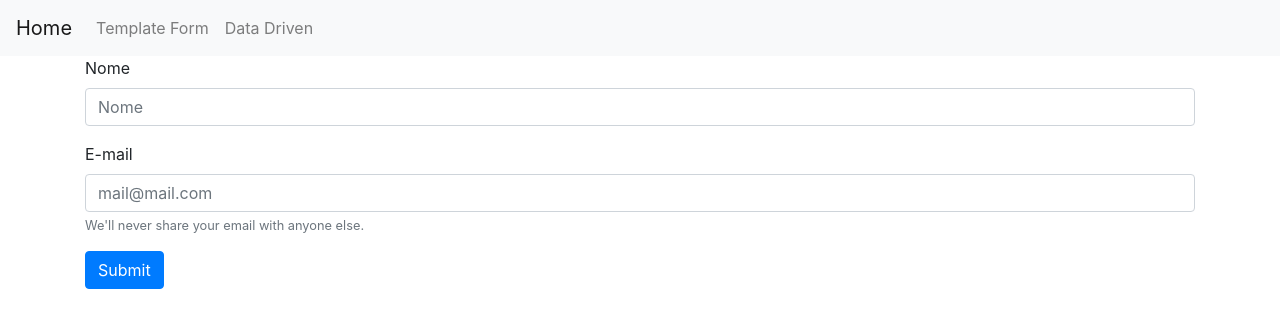
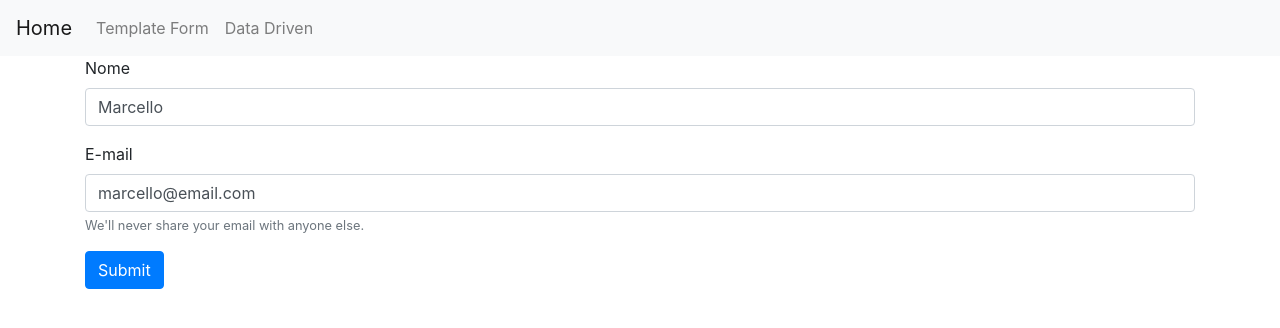
Before and after one commit to mgoalves/Estudando-Angular, an Angular app in the folder Forms/: page /#/templateForm in a window 1280 px wide. Shown: the top 328 px of the page. Built offline with nearby package versions, Linux system fonts and the light colour scheme.

Commit message:
Aula #75-LG

```diff
--- a/Forms/src/app/template-form/template-form.component.html
+++ b/Forms/src/app/template-form/template-form.component.html
@@ -1,13 +1,13 @@
-<form #f="ngForm" (ngSubmit)="onSubmit(f)">
+<form #f="ngForm" (ngSubmit)="onSubmit(f.value)">
 	<div class="form-group">
 		<label for="nome">Nome</label>
 		<input type="text" class="form-control" id="nome" name="nome"
-			placeholder="Nome" ngModel>
+			placeholder="Nome" [ngModel]="usuario.nome">
 	</div>
 
 	<div class="form-group">
 		<label for="email">E-mail</label>
-		<input type="email" class="form-control" id="email" name="email" ngModel
+		<input type="email" class="form-control" id="email" name="email" [ngModel]="usuario.email"
 			placeholder="mail@mail.com" aria-describedby="emailHelp">
 		<small id="emailHelp" class="form-text text-muted">We'll never share your
 			email with anyone else.</small>
--- a/Forms/src/app/template-form/template-form.component.ts
+++ b/Forms/src/app/template-form/template-form.component.ts
@@ -7,6 +7,11 @@ import { Component, OnInit } from '@angular/core';
 })
 export class TemplateFormComponent implements OnInit {
 
+  usuario: any = {
+    nome: 'Marcello',
+    email: 'marcello@email.com'
+  }
+
   constructor() { }
 
   ngOnInit() {
@@ -14,5 +19,6 @@ export class TemplateFormComponent implements OnInit {
 
   onSubmit(form) {
     console.log(form);
+    console.log(this.usuario);
   }
 }
```
